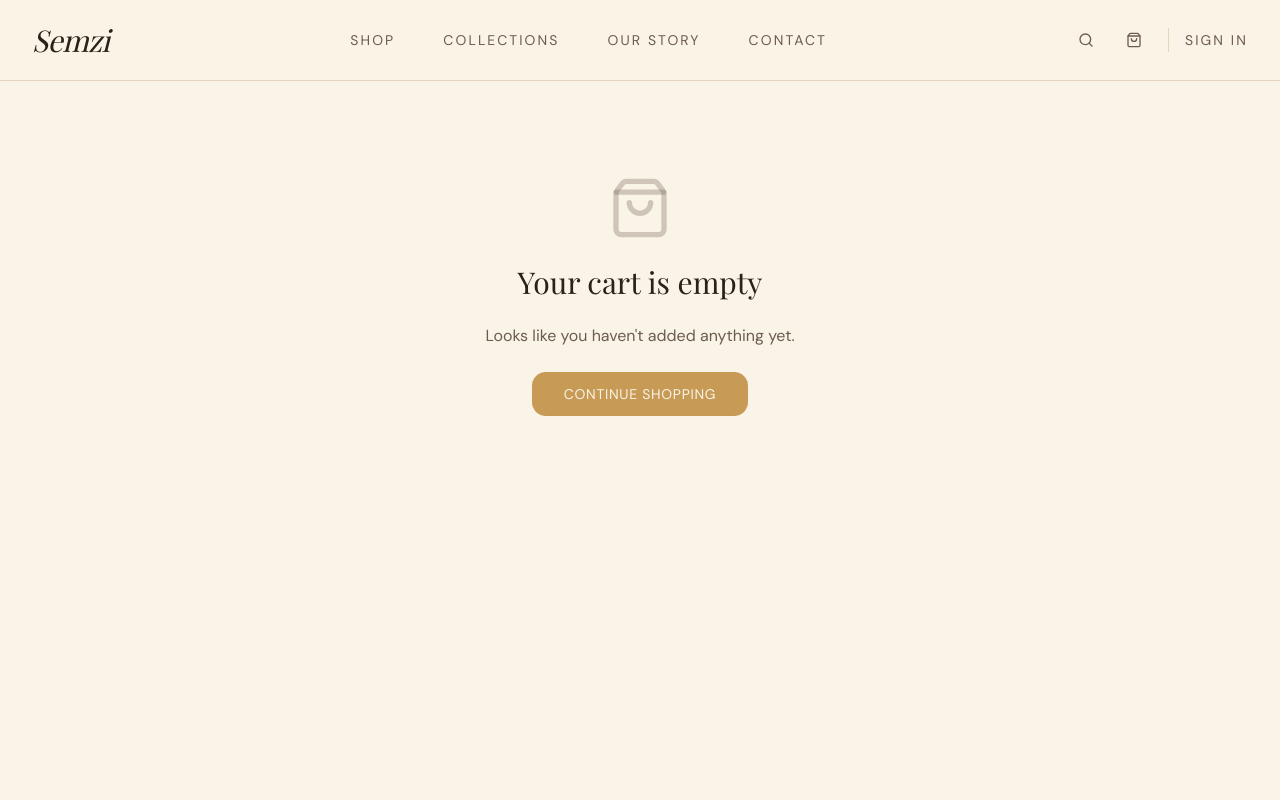
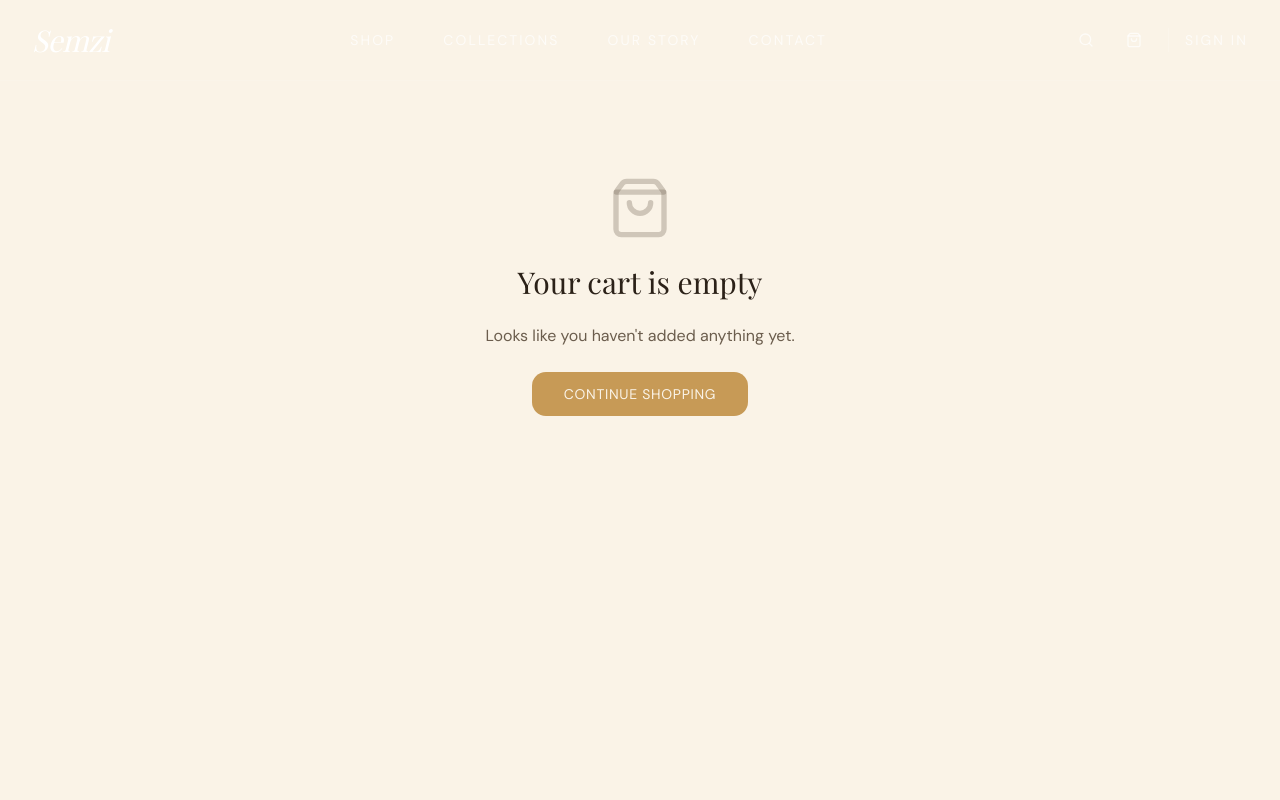
Before and after one commit to HusbanTech12/Semzi.pk, a Next.js app: page /cart in a window 1280 px wide. Shown: the top 800 px of the page. Built offline with nearby package versions, Linux system fonts and the light colour scheme; a web font is replaced by a local one.

Commit message:
feat: transparent navbar with scroll-based background transition

```diff
--- a/src/components/Header.tsx
+++ b/src/components/Header.tsx
@@ -1,6 +1,6 @@
 "use client";
 
-import { useState } from "react";
+import { useState, useEffect } from "react";
 import { motion, AnimatePresence } from "framer-motion";
 import Link from "next/link";
 import { Search, ShoppingBag, Menu, X } from "lucide-react";
@@ -18,22 +18,37 @@ const navLinks = [
 export default function Navbar() {
   const [mobileOpen, setMobileOpen] = useState(false);
   const [cartOpen, setCartOpen] = useState(false);
+  const [scrolled, setScrolled] = useState(false);
   const { totalItems } = useCart();
   const { fadeUp } = useAnimations();
+
+  useEffect(() => {
+    const handleScroll = () => setScrolled(window.scrollY > 60);
+    window.addEventListener("scroll", handleScroll, { passive: true });
+    return () => window.removeEventListener("scroll", handleScroll);
+  }, []);
 
   return (
     <>
       <motion.header
         {...fadeUp}
-        className="fixed top-0 left-0 right-0 z-50 bg-background/80 backdrop-blur-lg border-b border-border"
+        className={`fixed top-0 left-0 right-0 z-50 transition-all duration-500 ${
+          scrolled
+            ? "bg-background/90 backdrop-blur-xl border-b border-border/50 shadow-lg shadow-foreground/5"
+            : "bg-transparent border-b border-white/10"
+        }`}
       >
         <div className="max-w-7xl mx-auto px-6 lg:px-8">
           <div className="flex items-center justify-between h-20">
             <Link href="/" className="relative group">
-              <span className="font-serif text-3xl italic text-foreground tracking-tight">
+              <span className={`font-serif text-3xl italic tracking-tight transition-colors duration-300 ${
+                scrolled ? "text-foreground" : "text-white"
+              }`}>
                 Semzi
               </span>
-              <span className="absolute -bottom-1 left-0 w-0 h-[1.5px] bg-foreground/80 group-hover:w-full transition-all duration-300" />
+              <span className={`absolute -bottom-1 left-0 w-0 h-[1.5px] group-hover:w-full transition-all duration-300 ${
+                scrolled ? "bg-foreground/80" : "bg-white/80"
+              }`} />
             </Link>
 
             <nav className="hidden md:flex items-center gap-12">
@@ -41,10 +56,16 @@ export default function Navbar() {
                 <Link
                   key={link.href}
                   href={link.href}
-                  className="relative group text-sm tracking-[0.15em] uppercase text-foreground-muted hover:text-foreground transition-colors"
+                  className={`relative group text-sm tracking-[0.15em] uppercase transition-colors duration-300 ${
+                    scrolled
+                      ? "text-foreground-muted hover:text-foreground"
+                      : "text-white/70 hover:text-white"
+                  }`}
                 >
                   {link.label}
-                  <span className="absolute -bottom-1 left-0 w-0 h-[1px] bg-foreground/80 group-hover:w-full transition-all duration-300" />
+                  <span className={`absolute -bottom-1 left-0 w-0 h-[1px] group-hover:w-full transition-all duration-300 ${
+                    scrolled ? "bg-foreground/80" : "bg-white/80"
+                  }`} />
                 </Link>
               ))}
             </nav>
@@ -52,14 +73,22 @@ export default function Navbar() {
             <div className="flex items-center gap-3">
               <button
                 aria-label="Search"
-                className="p-2.5 text-foreground-muted hover:text-foreground hover:bg-foreground/10 rounded-full transition-all"
+                className={`p-2.5 rounded-full transition-all duration-300 ${
+                  scrolled
+                    ? "text-foreground-muted hover:text-foreground hover:bg-foreground/10"
+                    : "text-white/70 hover:text-white hover:bg-white/10"
+                }`}
               >
                 <Search className="w-4 h-4" />
               </button>
               <button
                 onClick={() => setCartOpen(true)}
                 aria-label="Cart"
-                className="relative p-2.5 text-foreground-muted hover:text-foreground hover:bg-foreground/10 rounded-full transition-all"
+                className={`relative p-2.5 rounded-full transition-all duration-300 ${
+                  scrolled
+                    ? "text-foreground-muted hover:text-foreground hover:bg-foreground/10"
+                    : "text-white/70 hover:text-white hover:bg-white/10"
+                }`}
               >
                 <ShoppingBag className="w-4 h-4" />
                 {totalItems > 0 && (
@@ -68,16 +97,26 @@ export default function Navbar() {
                   </span>
                 )}
               </button>
-              <div className="hidden md:block w-px h-6 bg-border mx-1" />
+              <div className={`hidden md:block w-px h-6 mx-1 transition-colors duration-300 ${
+                scrolled ? "bg-border" : "bg-white/20"
+              }`} />
               <Link
                 href="/sign-in"
-                className="hidden md:inline-flex text-sm tracking-[0.15em] uppercase text-foreground-muted hover:text-foreground transition-colors"
+                className={`hidden md:inline-flex text-sm tracking-[0.15em] uppercase transition-colors duration-300 ${
+                  scrolled
+                    ? "text-foreground-muted hover:text-foreground"
+                    : "text-white/70 hover:text-white"
+                }`}
               >
                 Sign In
               </Link>
               <button
                 onClick={() => setMobileOpen(!mobileOpen)}
-                className="md:hidden p-2.5 text-foreground-muted hover:text-foreground hover:bg-foreground/10 rounded-full transition-all"
+                className={`md:hidden p-2.5 rounded-full transition-all duration-300 ${
+                  scrolled
+                    ? "text-foreground-muted hover:text-foreground hover:bg-foreground/10"
+                    : "text-white/70 hover:text-white hover:bg-white/10"
+                }`}
                 aria-label="Toggle menu"
               >
                 {mobileOpen ? <X className="w-4 h-4" /> : <Menu className="w-4 h-4" />}
@@ -92,7 +131,11 @@ export default function Navbar() {
               initial={{ opacity: 0, height: 0 }}
               animate={{ opacity: 1, height: "auto" }}
               exit={{ opacity: 0, height: 0 }}
-              className="border-t border-border bg-background overflow-hidden"
+              className={`border-t overflow-hidden backdrop-blur-xl ${
+                scrolled
+                  ? "border-border bg-background/95"
+                  : "border-white/10 bg-foreground/90"
+              }`}
             >
               <div className="px-6 py-8 space-y-6">
                 {navLinks.map((link) => (
@@ -100,16 +143,24 @@ export default function Navbar() {
                     key={link.href}
                     href={link.href}
                     onClick={() => setMobileOpen(false)}
-                    className="block text-sm tracking-[0.15em] uppercase text-foreground-muted hover:text-foreground transition-colors"
+                    className={`block text-sm tracking-[0.15em] uppercase transition-colors duration-300 ${
+                      scrolled
+                        ? "text-foreground-muted hover:text-foreground"
+                        : "text-white/70 hover:text-white"
+                    }`}
                   >
                     {link.label}
                   </Link>
                 ))}
-                  <div className="pt-4 border-t border-border">
+                <div className={`pt-4 border-t ${
+                  scrolled ? "border-border" : "border-white/10"
+                }`}>
                   <Link
                     href="/sign-in"
                     onClick={() => setMobileOpen(false)}
-                    className="block text-sm tracking-[0.15em] uppercase text-foreground hover:text-foreground transition-colors"
+                    className={`block text-sm tracking-[0.15em] uppercase transition-colors duration-300 ${
+                      scrolled ? "text-foreground" : "text-white"
+                    }`}
                   >
                     Sign In
                   </Link>
```
